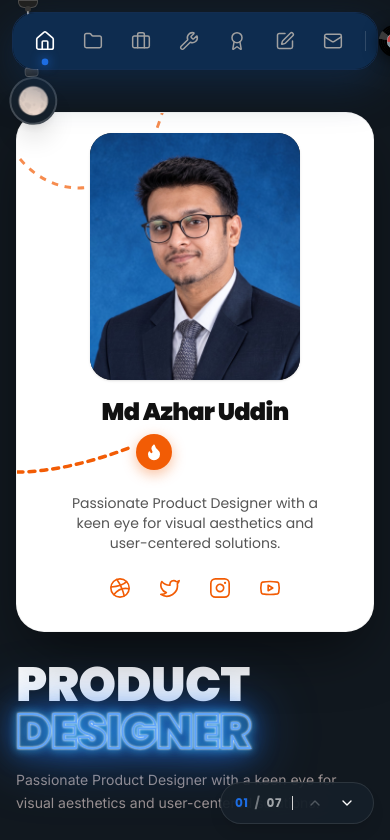
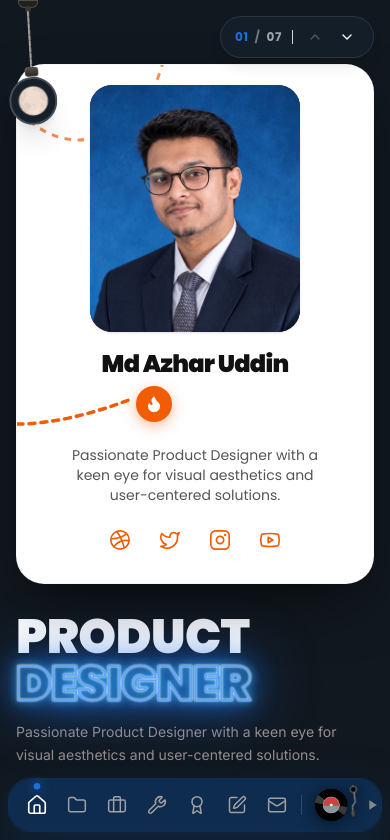
Before and after one commit to azharuddinak47/azhar-uddin-portfolio, a Next.js app: page / in a window 390 px wide. Shown: the top 840 px of the page. Built offline with nearby package versions, Linux system fonts and the light colour scheme.

Commit message:
Position navbar at bottom on mobile and top on desktop, with responsive single-section layout

```diff
--- a/src/app/page.tsx
+++ b/src/app/page.tsx
@@ -181,10 +181,10 @@ export default function Home() {
       <Navbar />
 
       {/* Two-Column Master Layout */}
-      <div className="max-w-[1240px] mx-auto px-4 sm:px-6 lg:px-10 pt-28 sm:pt-32 lg:pt-36 pb-20">
+      <div className="max-w-[1240px] mx-auto px-4 sm:px-6 lg:px-10 pt-16 sm:pt-32 lg:pt-36 pb-28 sm:pb-20">
         <div className="flex flex-col lg:flex-row gap-8 lg:gap-12 items-start w-full relative">
-          {/* Left Column: Sticky Profile Card */}
-          <SidebarProfileCard />
+          {/* Left Column: Sticky Profile Card - always on desktop; on mobile shown on home section */}
+          <SidebarProfileCard className={activeSection === 'home' ? 'block' : 'hidden lg:block'} />
 
           {/* Right Column: Single Section Screen with crossfade */}
           <main className="flex-1 w-full min-w-0 relative">
@@ -221,7 +221,7 @@ export default function Home() {
       </div>
 
       {/* Sleek Floating Section Pagination & Navigation Controls */}
-      <aside aria-label="Section Navigation" className="fixed bottom-5 sm:bottom-7 right-4 sm:right-7 z-40 pointer-events-auto">
+      <aside aria-label="Section Navigation" className="fixed top-4 right-4 sm:top-auto sm:bottom-7 sm:right-7 z-40 pointer-events-auto">
         <div className={`flex items-center gap-2 px-3.5 py-2 rounded-full border shadow-lg backdrop-blur-xl transition-all duration-300 ${
           isDark
             ? 'bg-[#16202a]/90 border-white/10 text-white'
--- a/src/components/layout/Navbar.tsx
+++ b/src/components/layout/Navbar.tsx
@@ -37,15 +37,15 @@ export const Navbar = ({ onOpenEditModal }: { onOpenEditModal?: () => void } = {
   };
 
   return (
-    <header className="fixed top-3 sm:top-5 left-1/2 -translate-x-1/2 z-50 pointer-events-auto">
+    <header className="fixed bottom-3 sm:bottom-auto sm:top-5 left-1/2 -translate-x-1/2 z-50 pointer-events-auto pb-[env(safe-area-inset-bottom)]">
       <motion.div
-        initial={{ y: -30, opacity: 0 }}
-        animate={{ y: 0, opacity: 1 }}
+        initial={{ opacity: 0, scale: 0.95 }}
+        animate={{ opacity: 1, scale: 1 }}
         transition={{ duration: 0.5, ease: [0.16, 1, 0.3, 1] }}
         className="relative"
       >
         <nav
-          className={`relative z-10 flex items-center gap-4 sm:gap-8 px-4 sm:px-7 py-2.5 sm:py-3.5 rounded-[22px] border transition-all duration-500 max-w-[calc(100vw-1.5rem)] ${
+          className={`relative z-10 flex items-center gap-2 sm:gap-7 px-3 sm:px-7 py-2 sm:py-3.5 rounded-[22px] sm:rounded-[24px] border transition-all duration-500 max-w-[calc(100vw-1rem)] sm:max-w-[calc(100vw-1.5rem)] ${
             isDark
               ? isPlaying
                 ? 'border-[#1d6de3]/40 shadow-[0_12px_32px_rgba(15,45,80,0.7)]'
@@ -121,20 +121,20 @@ export const Navbar = ({ onOpenEditModal }: { onOpenEditModal?: () => void } = {
                 {isActive && (
                   <motion.span
                     layoutId="activeNavDot"
-                    className="absolute -bottom-1.5 w-1.5 h-1.5 rounded-full bg-[#1d6de3] shadow-[0_0_10px_#1d6de3]"
+                    className="absolute -top-1 sm:top-auto sm:-bottom-1.5 w-1.5 h-1.5 rounded-full bg-[#1d6de3] shadow-[0_0_10px_#1d6de3]"
                     transition={{ type: 'spring', stiffness: 500, damping: 30 }}
                   />
                 )}
               </a>
 
-              {/* Floating Tooltip */}
+              {/* Floating Tooltip (opens upward on mobile bottom nav, downward on desktop top nav) */}
               {isHovered && (
                 <motion.div
                   initial={{ opacity: 0, y: 8, scale: 0.9 }}
                   animate={{ opacity: 1, y: 0, scale: 1 }}
                   exit={{ opacity: 0, y: 8, scale: 0.9 }}
                   transition={{ duration: 0.15 }}
-                  className={`absolute top-full mt-2.5 px-2.5 py-1 rounded-lg border text-[11px] font-semibold tracking-wide uppercase shadow-lg pointer-events-none whitespace-nowrap z-50 ${
+                  className={`absolute bottom-full mb-2.5 sm:bottom-auto sm:top-full sm:mt-2.5 px-2.5 py-1 rounded-lg border text-[11px] font-semibold tracking-wide uppercase shadow-lg pointer-events-none whitespace-nowrap z-50 ${
                     isDark
                       ? 'bg-[#0F2D50] border-[#1d6de3]/30 text-white shadow-lg'
                       : 'bg-white border-neutral-200/90 text-neutral-900 shadow-md'
--- a/src/components/layout/SidebarProfileCard.tsx
+++ b/src/components/layout/SidebarProfileCard.tsx
@@ -36,7 +36,7 @@ const YoutubeOutlineIcon = ({ className = 'w-[22px] h-[22px]' }: { className?: s
   </svg>
 );
 
-export const SidebarProfileCard = ({ onOpenEditModal }: { onOpenEditModal?: () => void } = {}) => {
+export const SidebarProfileCard = ({ className = '', onOpenEditModal }: { className?: string; onOpenEditModal?: () => void } = {}) => {
   const { data, theme } = usePortfolio();
   const isDark = theme === 'dark';
   const { profile } = data;
@@ -44,7 +44,7 @@ export const SidebarProfileCard = ({ onOpenEditModal }: { onOpenEditModal?: () =
   const cardDescription = profile.subHeadline || 'A Product Designer who has developed countless innovative solutions.';
 
   return (
-    <aside className="w-full lg:w-[350px] shrink-0 static lg:sticky lg:top-40 lg:self-start z-40">
+    <aside className={`w-full lg:w-[350px] shrink-0 static lg:sticky lg:top-40 lg:self-start z-40 ${className}`}>
       <motion.div
         initial={{ opacity: 0, y: 25 }}
         animate={{ opacity: 1, y: 0 }}
--- a/src/components/ui/CassettePlayer.tsx
+++ b/src/components/ui/CassettePlayer.tsx
@@ -170,7 +170,7 @@ export const CassettePlayer = ({ onPlayingChange }: CassettePlayerProps) => {
             animate={{ opacity: 1, y: 0, scale: 1 }}
             exit={{ opacity: 0, y: 8, scale: 0.9 }}
             transition={{ duration: 0.15 }}
-            className={`absolute top-full mt-3 left-1/2 -translate-x-1/2 px-2.5 py-1 rounded-lg border text-[11px] font-semibold tracking-wide uppercase shadow-lg pointer-events-none whitespace-nowrap z-50 ${
+            className={`absolute bottom-full mb-3 sm:bottom-auto sm:top-full sm:mt-3 left-1/2 -translate-x-1/2 px-2.5 py-1 rounded-lg border text-[11px] font-semibold tracking-wide uppercase shadow-lg pointer-events-none whitespace-nowrap z-50 ${
               isDark
                 ? 'bg-[#242220] border-white/15 text-white'
                 : 'bg-white border-neutral-200/90 text-neutral-900 shadow-md'
```
